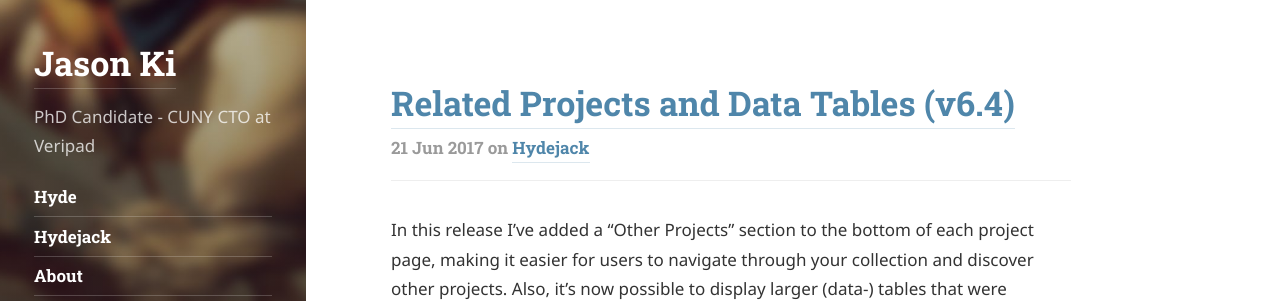
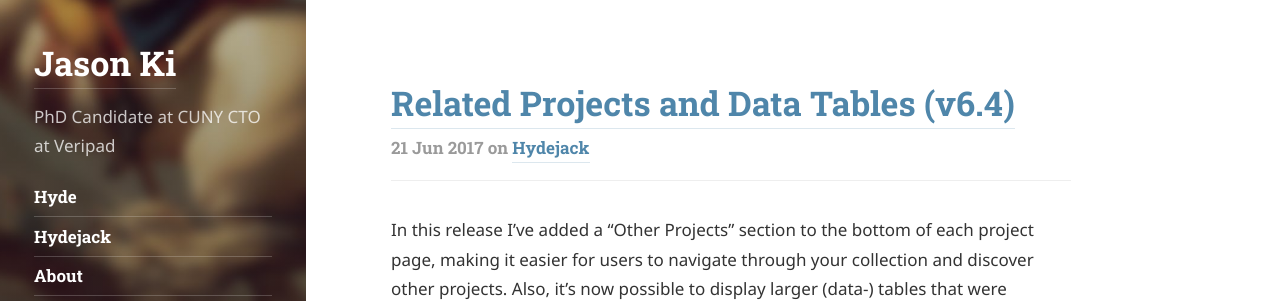
Before and after one commit to JasonJKi/jasonjki.github.io, a Jekyll site: the page built from index.html, in a window 1280 px wide. Shown: the part 463-764 px from the top of the page. Built offline with Jekyll 4.4.1, drawn with Linux system fonts in a browser that asks for light colours; some web fonts are replaced; the list of posts is cut into pages by our own code.

```diff
--- a/_config.yml
+++ b/_config.yml
@@ -17,8 +17,9 @@ tagline:             Home
 
 # A short description of the page, used in the sidebar and as fallback for the meta description tag.
 # Markdown enabled, but don't use more than one paragraph (enforced by `>`)
-description:         PhD Candidate - CUNY
-                     CTO at Veripad
+description:         >
+                      PhD Candidate at CUNY
+                      CTO at Veripad
 
 # This should be the same author as first entry in `_data/authors.yml`
 author:
```
